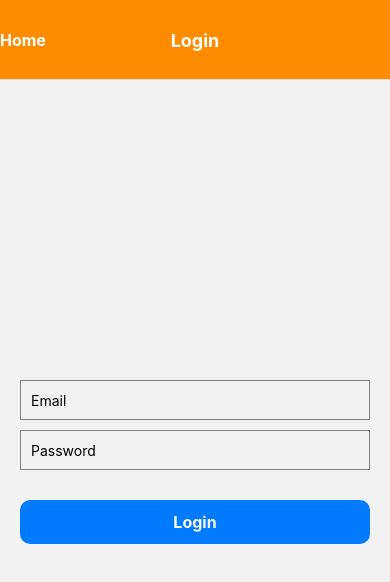
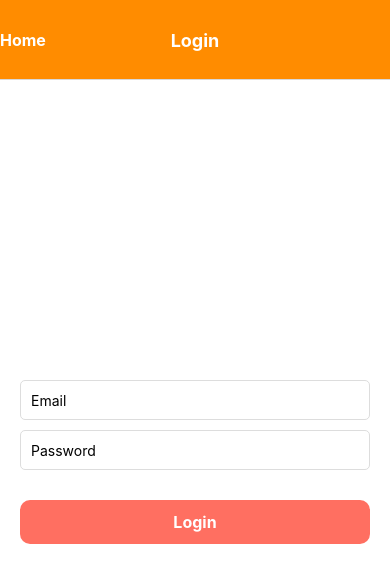
Before and after one commit to anikgvsu/buddybites, a React Native app: screen /Login in a window 390 px wide. Shown: the top 582 px of the page. Built offline with nearby package versions, Linux system fonts and the light colour scheme.

Commit message:
login screen ui updated

```diff
--- a/screens/LoginScreen.js
+++ b/screens/LoginScreen.js
@@ -12,24 +12,16 @@ const LoginScreen = ({ navigation }) => {
   const [passwordError, setPasswordError] = useState('');
 
   useEffect(() => {
-
     navigation.setOptions({
       headerLeft: () => (
-        <TouchableOpacity
-          onPress={() => {
-
-            navigation.navigate('Home');
-          }}
-        >
+        <TouchableOpacity onPress={() => navigation.navigate('Home')}>
           <View>
             <Text style={styles.homeButtonText}>Home</Text>
           </View>
         </TouchableOpacity>
       ),
     });
-
   }, []);
-
 
   const handleLogin = () => {
     setEmailError('');
@@ -46,11 +38,7 @@ const LoginScreen = ({ navigation }) => {
       setPasswordError('Password is required');
     }
 
-    if (
-      !emailError &&
-      !passwordError
-    ) {
-
+    if (!emailError && !passwordError) {
       const auth = getAuth();
       signInWithEmailAndPassword(auth, email, password)
         .then((userCredential) => {
@@ -59,35 +47,26 @@ const LoginScreen = ({ navigation }) => {
 
           getUsersAndEvents(userUid, (users, eventsAsHost, eventsAsGuest) => {
             if (users || eventsAsHost || eventsAsGuest) {
-
               const guestList = users.map((item) => ({ id: item.uid, name: item.name }));
-              navigation.navigate("EventList", { hostUid: userUid, guestList: guestList, eventsAsHost: eventsAsHost, eventsAsGuest: eventsAsGuest });
+              navigation.navigate("EventList", { hostUid: userUid, guestList, eventsAsHost, eventsAsGuest });
             }
           });
-
-
-          // ...
         })
         .catch((error) => {
           const errorCode = error.code;
           const errorMessage = error.message;
           console.log(error.code);
 
-          if( error.code === 'auth/user-not-found') {
-
+          if (error.code === 'auth/user-not-found') {
             setEmailError('User Email not found');
           }
 
-          if( error.code === 'auth/wrong-password') {
-
+          if (error.code === 'auth/wrong-password') {
             setPasswordError('Wrong Password');
           }
         });
-
-
     }
   };
-
 
   return (
     <View style={styles.container}>
@@ -120,16 +99,18 @@ const styles = StyleSheet.create({
     flex: 1,
     justifyContent: 'center',
     paddingHorizontal: 20,
+    backgroundColor: '#fff',
   },
   input: {
     height: 40,
-    borderColor: 'gray',
+    borderColor: '#ddd',
     borderWidth: 1,
     marginBottom: 10,
     paddingHorizontal: 10,
+    borderRadius: 5,
   },
   button: {
-    backgroundColor: '#007AFF',
+    backgroundColor: '#FF6F61',
     borderRadius: 10,
     paddingVertical: 12,
     marginTop: 20,
@@ -145,7 +126,6 @@ const styles = StyleSheet.create({
     fontSize: 16,
     fontWeight: 'bold',
   },
-
   error: {
     color: 'red',
     fontSize: 16,
```
